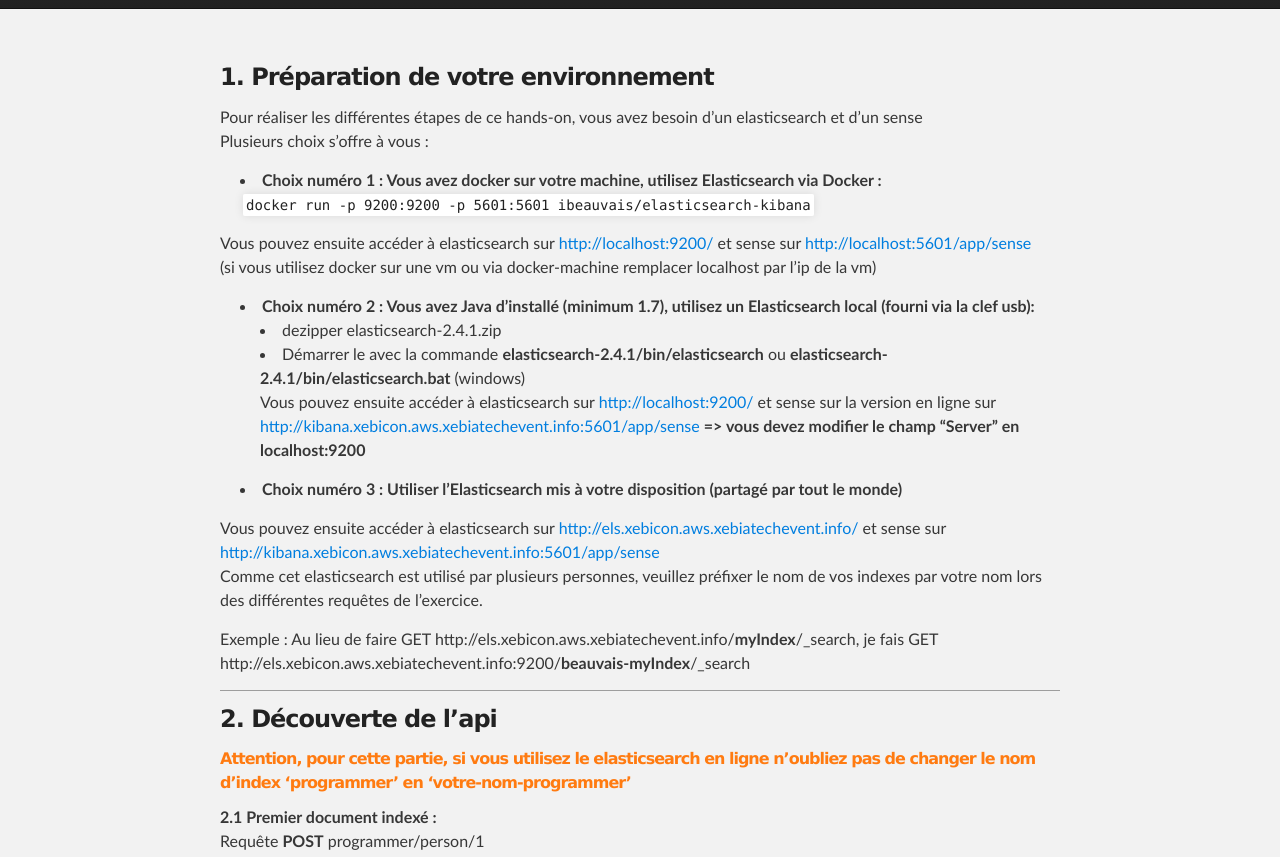
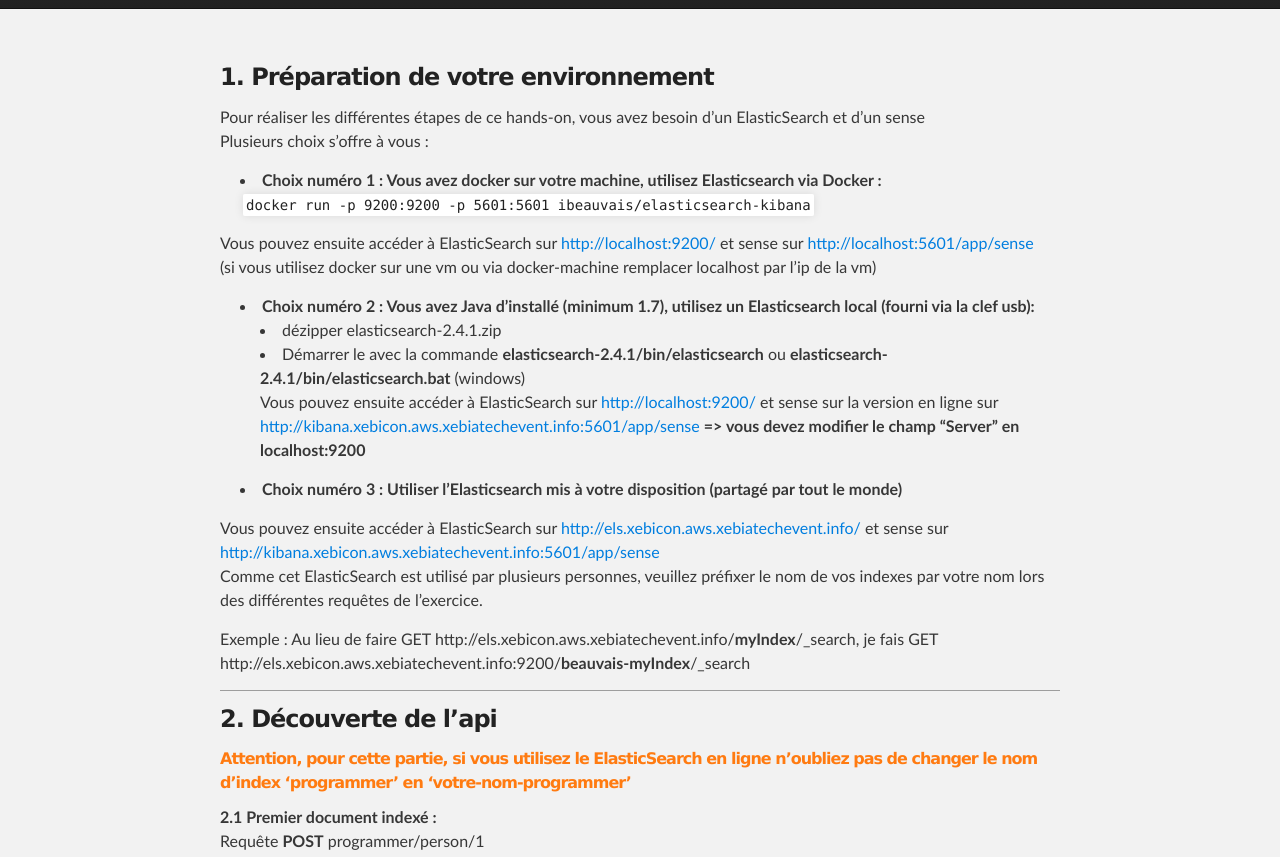
Before and after one commit to gegron/es-requests, a Jekyll site: the page built from index.md, in a window 1280 px wide and 1400 px high. Shown: the part 198-1055 px from the top of the window. Built offline with Jekyll 4.4.1, drawn with Linux system fonts in a browser that asks for light colours; nearby versions of some CDN libraries; some of the changed text lies outside the part shown; grey boxes are pictures that could not be loaded.

Commit message:
Fix ElasticSearch spelling

```diff
--- a/index.md
+++ b/index.md
@@ -5,19 +5,19 @@
 ---
 
 ### 1. Préparation de votre environnement
-Pour réaliser les différentes étapes de ce hands-on, vous avez besoin d'un elasticsearch et d'un sense
+Pour réaliser les différentes étapes de ce hands-on, vous avez besoin d'un ElasticSearch et d'un sense
  Plusieurs choix s'offre à vous :
 * __Choix numéro 1 : Vous avez docker sur votre machine, utilisez Elasticsearch via Docker :__
 `docker run -p 9200:9200 -p 5601:5601 ibeauvais/elasticsearch-kibana`
 
-Vous pouvez ensuite accéder à elasticsearch sur [http://localhost:9200/](http://localhost:9200/) et
+Vous pouvez ensuite accéder à ElasticSearch sur [http://localhost:9200/](http://localhost:9200/) et
 sense sur [http://localhost:5601/app/sense](http://localhost:5601/app/sense)
 (si vous utilisez docker sur une vm ou via docker-machine remplacer localhost par l'ip de la vm)
 
 * __Choix numéro 2 : Vous avez Java d'installé (minimum 1.7), utilisez un Elasticsearch local (fourni via la clef usb):__
-    - dezipper elasticsearch-2.4.1.zip
+    - dézipper elasticsearch-2.4.1.zip
     - Démarrer le avec la commande __elasticsearch-2.4.1/bin/elasticsearch__ ou __elasticsearch-2.4.1/bin/elasticsearch.bat__ (windows)
-Vous pouvez ensuite accéder à elasticsearch sur [http://localhost:9200/](http://localhost:9200/) et
+Vous pouvez ensuite accéder à ElasticSearch sur [http://localhost:9200/](http://localhost:9200/) et
 sense sur la version en ligne sur [http://kibana.xebicon.aws.xebiatechevent.info:5601/app/sense](http://kibana.xebicon.aws.xebiatechevent.info:5601/app/sense) __=> vous devez modifier le champ "Server" en localhost:9200__
 
 
@@ -25,8 +25,8 @@
 
 * __Choix numéro 3 : Utiliser l'Elasticsearch mis à votre disposition (partagé par tout le monde)__
 
-Vous pouvez ensuite accéder à elasticsearch sur [http://els.xebicon.aws.xebiatechevent.info/](http://els.xebicon.aws.xebiatechevent.info/) et sense sur [http://kibana.xebicon.aws.xebiatechevent.info:5601/app/sense](http://kibana.xebicon.aws.xebiatechevent.info:5601/app/sense)
-Comme cet elasticsearch est utilisé par plusieurs personnes, veuillez préfixer le nom de vos indexes par
+Vous pouvez ensuite accéder à ElasticSearch sur [http://els.xebicon.aws.xebiatechevent.info/](http://els.xebicon.aws.xebiatechevent.info/) et sense sur [http://kibana.xebicon.aws.xebiatechevent.info:5601/app/sense](http://kibana.xebicon.aws.xebiatechevent.info:5601/app/sense)
+Comme cet ElasticSearch est utilisé par plusieurs personnes, veuillez préfixer le nom de vos indexes par
 votre nom lors des différentes requêtes de l'exercice.
 
 Exemple : Au lieu de faire GET http://els.xebicon.aws.xebiatechevent.info/__myIndex__/_search, je fais GET
@@ -36,7 +36,7 @@
 
 ### 2. Découverte de l'api
 
-###### Attention,  pour cette partie, si vous utilisez le elasticsearch en ligne n'oubliez pas de changer le nom d'index __'programmer'__ en __'votre-nom-programmer'__ ######
+###### Attention, pour cette partie, si vous utilisez le ElasticSearch en ligne n'oubliez pas de changer le nom d'index __'programmer'__ en __'votre-nom-programmer'__ ######
 
    __2.1 Premier document indexé :__
 Requête __POST__ programmer/person/1
@@ -118,7 +118,7 @@
 ---
 
 ### 3. Recherche d'article de blog
-Vous disposez un jeu de données à indexer dans elasticsearch contenant les articles du blog de Xebia. Vous allez
+Vous disposez un jeu de données à indexer dans ElasticSearch contenant les articles du blog de Xebia. Vous allez
 devoir réaliser plusieurs étapes afin d'implémenter la recherche de ces articles. Un document réprésente un
 article avec les champs suivants :
 
@@ -131,7 +131,7 @@
 
 ---
 
-###### Attention, pour cet partie, si vous utilisez le elasticsearch en ligne n’oubliez pas de changer le nom d’index __‘xebia’__ en __‘votre-nom-xebia’__ ######
+###### Attention, pour cet partie, si vous utilisez le ElasticSearch en ligne n’oubliez pas de changer le nom d’index __‘xebia’__ en __‘votre-nom-xebia’__ ######
 
   __3.1 Création de l'index__
 Créér l'index pour recevoir les documents avec le mapping ci-dessous, ce mapping est équivalent au mapping par défaut généré par Elasticsearch mais sera plus facilement modifiable par la suite (Déclaration d'un premier analyzer).
@@ -888,7 +888,7 @@
 Créér l'index pour recevoir les documents avec le mapping ci-dessous.
 Le mapping n'aura plus besoin d'être modifié. Noter le mapping du champ location.
 
-###### Attention,  pour cette partie, si vous utilisez le elasticsearch en ligne n'oubliez pas de changer le nom d'index __'x-immobilier'__ en __'votre-nom-x-immobilier'__ ######
+###### Attention,  pour cette partie, si vous utilisez le ElasticSearch en ligne n'oubliez pas de changer le nom d'index __'x-immobilier'__ en __'votre-nom-x-immobilier'__ ######
 
 __PUT__ x-immobilier
 {% highlight json %}
```
